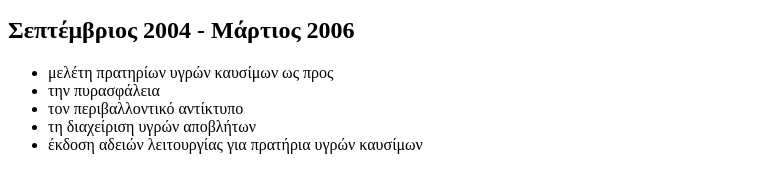
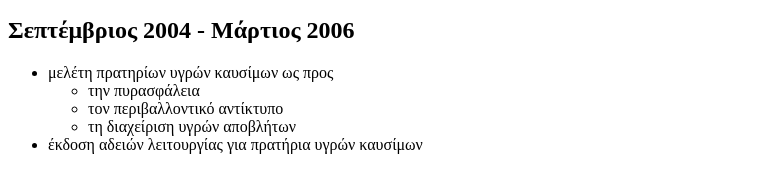
Before and after one commit to 150275/CVGR, a plain HTML site: page Διέννης.html in a window 1280 px wide. Shown: the part 110-302 px from the top of the page, without its empty margins (0-773 px from the left). Drawn offline with Linux system fonts and the light colour scheme.

Commit message:
Add files via upload
correcting files

```diff
--- a/Διέννης.html
+++ b/Διέννης.html
@@ -11,9 +11,11 @@
 <h2>Σεπτέμβριος 2004 - Μάρτιος 2006</h2>
 <ul>
     <li>μελέτη πρατηρίων υγρών καυσίμων ως προς</li>
-    <li>την πυρασφάλεια</li>
-    <li>τον περιβαλλοντικό αντίκτυπο</li>
-    <li> τη διαχείριση υγρών αποβλήτων</li>
+    <ul>
+        <li><type=circle>την πυρασφάλεια</li>
+        <li><type=circle>τον περιβαλλοντικό αντίκτυπο</type></li>
+        <li><type=circle>τη διαχείριση υγρών αποβλήτων</type></li>
+        </ul>
     <li>έκδοση αδειών λειτουργίας για πρατήρια υγρών καυσίμων</li>
     </ul>
 </body>
```
Also changed, not shown: index.html (+1 -1 lines), ΤΕΙ.Χ.html (+1 -2 lines).
